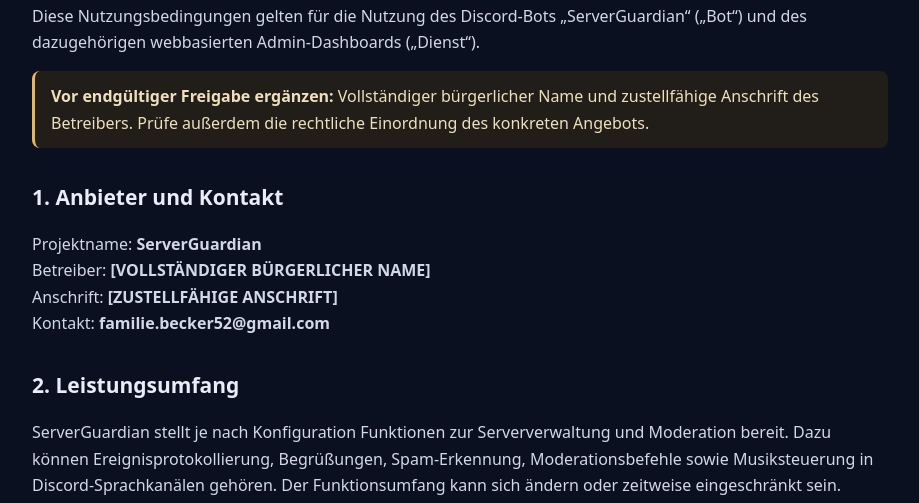
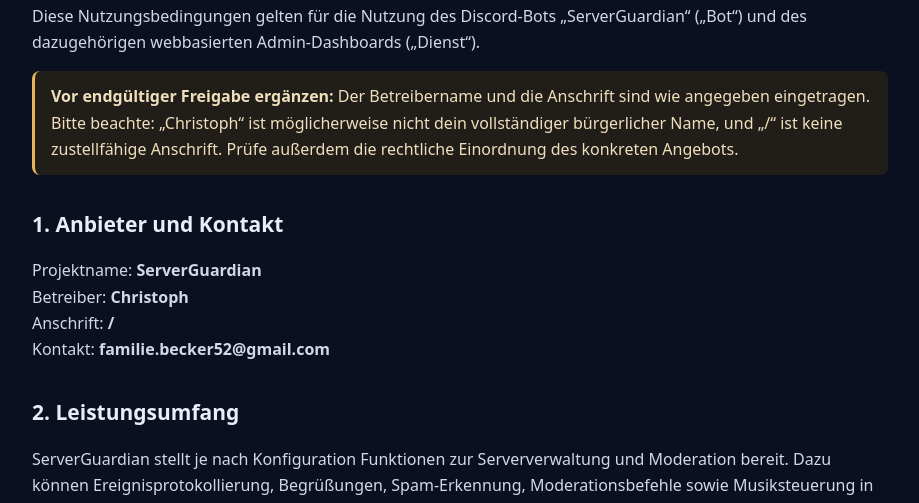
Before and after one commit to cinimini07/serverguardian-legal, a plain HTML site: page terms.html in a window 1280 px wide. Shown: the part 289-792 px from the top of the page, without its empty margins (180-1099 px from the left). Drawn offline with Linux system fonts and the light colour scheme.

Commit message:
Update operator details in legal pages

```diff
--- a/terms.html
+++ b/terms.html
@@ -4,8 +4,8 @@
 <header><div class="wrap"><b>🛡️ ServerGuardian · Legal Center</b><nav><a href="index.html">Übersicht</a><a href="terms.html">Nutzungsbedingungen</a><a href="privacy.html">Datenschutz</a></nav></div></header>
 <main><p class="muted">Stand: 21.11.2026</p><h1>Nutzungsbedingungen</h1>
 <p>Diese Nutzungsbedingungen gelten für die Nutzung des Discord-Bots „ServerGuardian“ („Bot“) und des dazugehörigen webbasierten Admin-Dashboards („Dienst“).</p>
-<div class="notice"><b>Vor endgültiger Freigabe ergänzen:</b> Vollständiger bürgerlicher Name und zustellfähige Anschrift des Betreibers. Prüfe außerdem die rechtliche Einordnung des konkreten Angebots.</div>
-<h2>1. Anbieter und Kontakt</h2><p>Projektname: <b>ServerGuardian</b><br>Betreiber: <b>[VOLLSTÄNDIGER BÜRGERLICHER NAME]</b><br>Anschrift: <b>[ZUSTELLFÄHIGE ANSCHRIFT]</b><br>Kontakt: <b>familie.becker52@gmail.com</b></p>
+<div class="notice"><b>Vor endgültiger Freigabe ergänzen:</b> Der Betreibername und die Anschrift sind wie angegeben eingetragen. Bitte beachte: „Christoph“ ist möglicherweise nicht dein vollständiger bürgerlicher Name, und „/“ ist keine zustellfähige Anschrift. Prüfe außerdem die rechtliche Einordnung des konkreten Angebots.</div>
+<h2>1. Anbieter und Kontakt</h2><p>Projektname: <b>ServerGuardian</b><br>Betreiber: <b>Christoph</b><br>Anschrift: <b>/</b><br>Kontakt: <b>familie.becker52@gmail.com</b></p>
 <h2>2. Leistungsumfang</h2><p>ServerGuardian stellt je nach Konfiguration Funktionen zur Serververwaltung und Moderation bereit. Dazu können Ereignisprotokollierung, Begrüßungen, Spam-Erkennung, Moderationsbefehle sowie Musiksteuerung in Discord-Sprachkanälen gehören. Der Funktionsumfang kann sich ändern oder zeitweise eingeschränkt sein.</p>
 <h2>3. Zulässige Nutzung</h2><ul><li>Der Dienst darf nur im Einklang mit geltendem Recht sowie den Discord-Nutzungsbedingungen und Discord-Entwicklerrichtlinien verwendet werden.</li><li>Der Dienst darf nicht für Belästigung, Spam, Raid-Angriffe, rechtswidrige Inhalte oder die Umgehung von Schutzmaßnahmen eingesetzt werden.</li><li>Serveradministratoren sind verantwortlich für Bot-Berechtigungen, Rollenpositionen, Moderationsregeln und Protokollkanäle.</li><li>Automatische Moderation kann Fehlentscheidungen treffen. Schwellenwerte und Sanktionen müssen von Administratoren geprüft werden.</li></ul>
 <h2>4. Moderation und Verantwortlichkeit</h2><p>Der Bot kann aufgrund konfigurierter Regeln Nachrichten erkennen, Inhalte entfernen oder Timeouts auslösen. Die Entscheidung über Einsatz, Konfiguration und Folgen der Moderation liegt bei den verantwortlichen Serveradministratoren. Eine fehlerfreie Erkennung wird nicht garantiert.</p>
@@ -17,5 +17,5 @@
 <h2>10. Änderungen</h2><p>Bei wesentlichen Änderungen wird das Datum oben aktualisiert. Die weitere Nutzung erfolgt im Rahmen der jeweils anwendbaren gesetzlichen Vorgaben.</p>
 <h2>11. Anwendbares Recht</h2><p>[STAAT / RECHTSORDNUNG NACH PRÜFUNG EINTRAGEN.] Zwingende Verbraucherschutzvorschriften bleiben unberührt.</p>
 <h2>12. Kontakt</h2><p>Fragen oder Meldungen zum Dienst: <b>familie.becker52@gmail.com</b>.</p>
-<div class="card"><b>Betreiberangaben</b><br>[VOLLSTÄNDIGER NAME] · [ZUSTELLFÄHIGE ANSCHRIFT] · familie.becker52@gmail.com</div></main>
+<div class="card"><b>Betreiberangaben</b><br>Christoph · / · familie.becker52@gmail.com</div></main>
 <footer><div class="wrap">© 2026 ServerGuardian · <a href="privacy.html">Datenschutzerklärung</a></div></footer></body></html>
```
